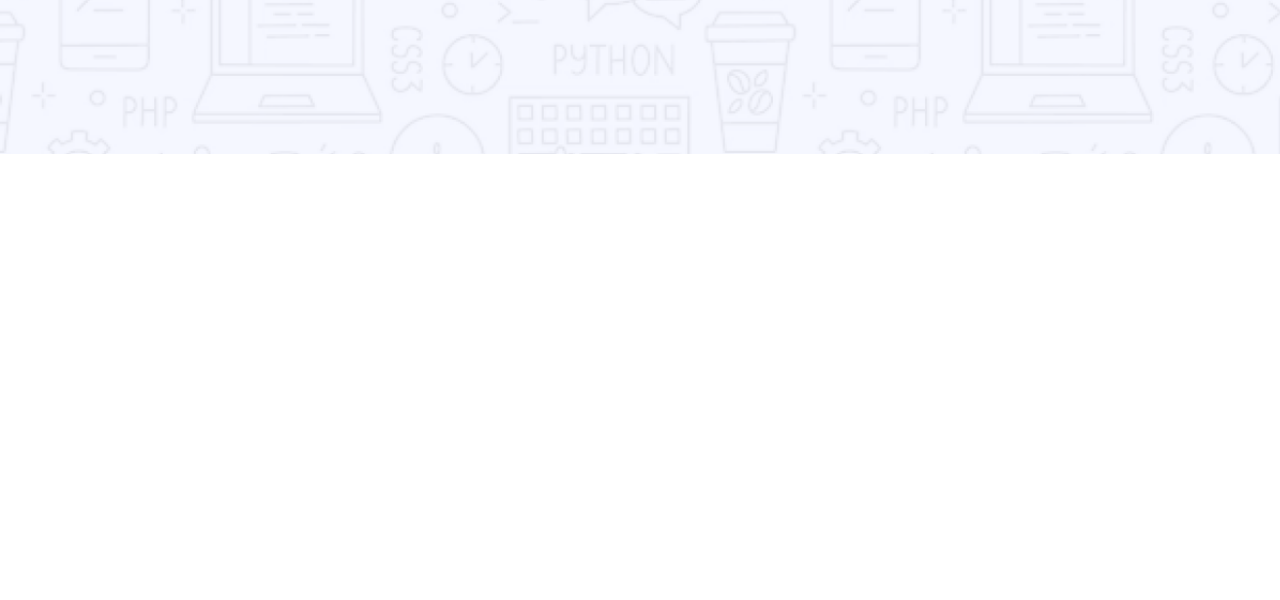
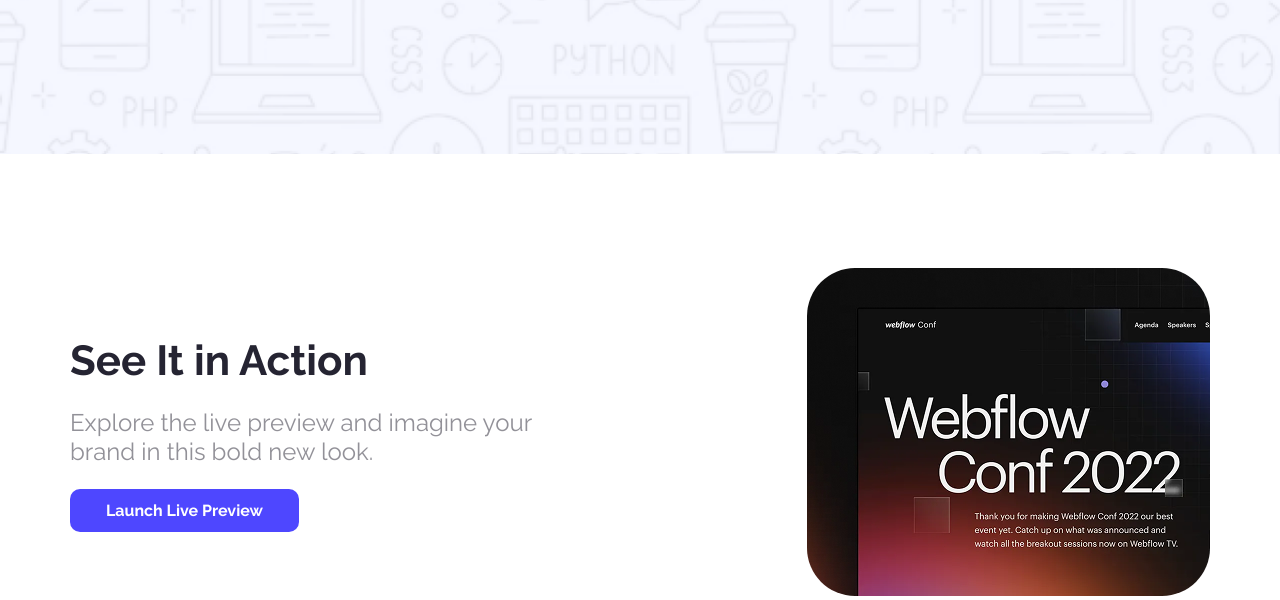
Before and after one commit to marcosmmars/first-assignment, a plain HTML site: page index.html in a window 1280 px wide. Shown: the part 544-1144 px from the top of the page. Before the commit the page ends 800 px from the top, so only its background shows below. Drawn offline with Linux system fonts and the light colour scheme.

Commit message:
See It in Action Section Completed

```diff
--- a/index.html
+++ b/index.html
@@ -15,13 +15,24 @@
                 <h1 class="logo inter-normal">LOGO</h1>
                 <button class="primary-button raleway-normal">Sign Up</button>
             </nav>
+
             <div class="hero-content">
                 <h2 class="raleway-normal hero-text">Cool Dark UI Template for Webflow Agencies!</h2>
                 <button class="primary-button raleway-normal">Stay Focused</button>
             </div>
     </header>
     <main>
+        <section class="see-it-in-action">
+            <div class="in-action">
+            <h3 class="raleway-normal">See It in Action</h3>
+            <p class="raleway-normal">Explore the live preview and imagine your<br> brand in this bold new look.</p>
+            <button class="primary-button raleway-normal">Launch Live Preview</button>
+            </div>
 
+            <div class="in-action-image">
+                <img class="webflow-conf" src="/assets/wc-mini.png" alt="Webflow Conf 2022">
+            </div>
+        </section>
     </main>
     <footer>
 
--- a/styles/style.css
+++ b/styles/style.css
@@ -40,6 +40,7 @@
   background-image: url('../assets/Hero-bg.png');
   height: 698px;
   background-size: cover;
+  background-repeat: no-repeat;
 }
 
 .hero-nav {
@@ -69,7 +70,7 @@
   font-weight: 900;
 }
 
-.hero-nav button, .hero-content button {
+.hero-nav button, .hero-content button, .in-action button {
     font-weight: 700;
     font-size: 16px;
 }
@@ -78,7 +79,43 @@
     font-weight: 700px;
     font-size: 65px;
     padding-bottom: 37px;
+    color: #252432;
 }
 
 
 /* hero section ended  */
+
+/* See It in Action started */
+
+
+.see-it-in-action {
+    max-width: 1140px;
+    height: 328px;
+    display: flex;
+    justify-content: space-between;
+    align-items: center;
+    text-align: left;
+    margin: 0 auto;
+    margin-top: 116px;
+}
+
+.webflow-conf {
+    border-radius: 48px;
+}
+
+.in-action h3 {
+    font-weight: 700;
+    font-size: 42px;
+    margin-bottom: 23px;
+    color: #252432;
+}
+
+.in-action p {
+    font-weight: 400;
+    font-size: 24px;
+    margin-bottom: 23px;
+    color: rgba(37, 36, 50, 0.5);
+}
+
+
+/* See It in Action ended  */
```
